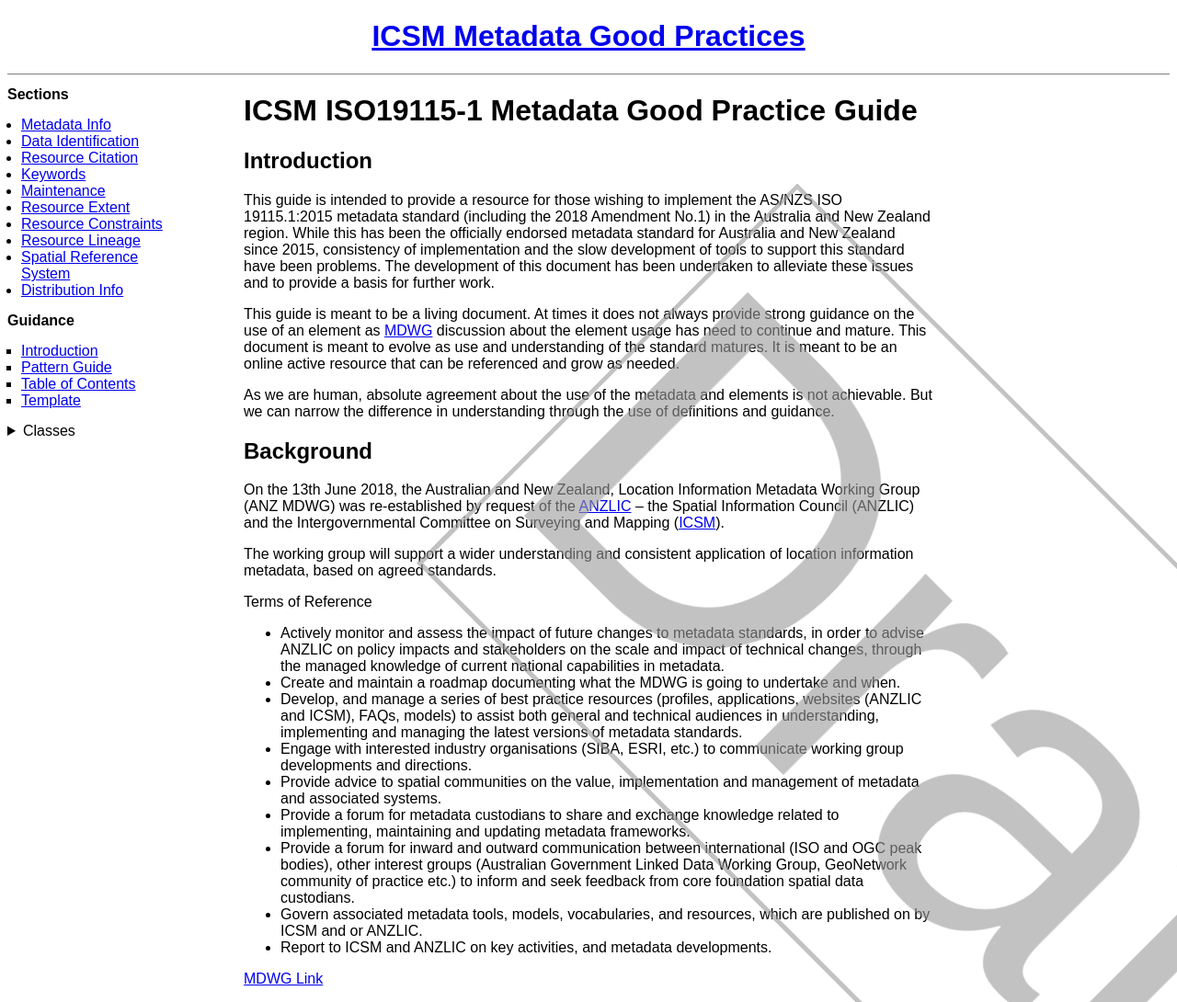
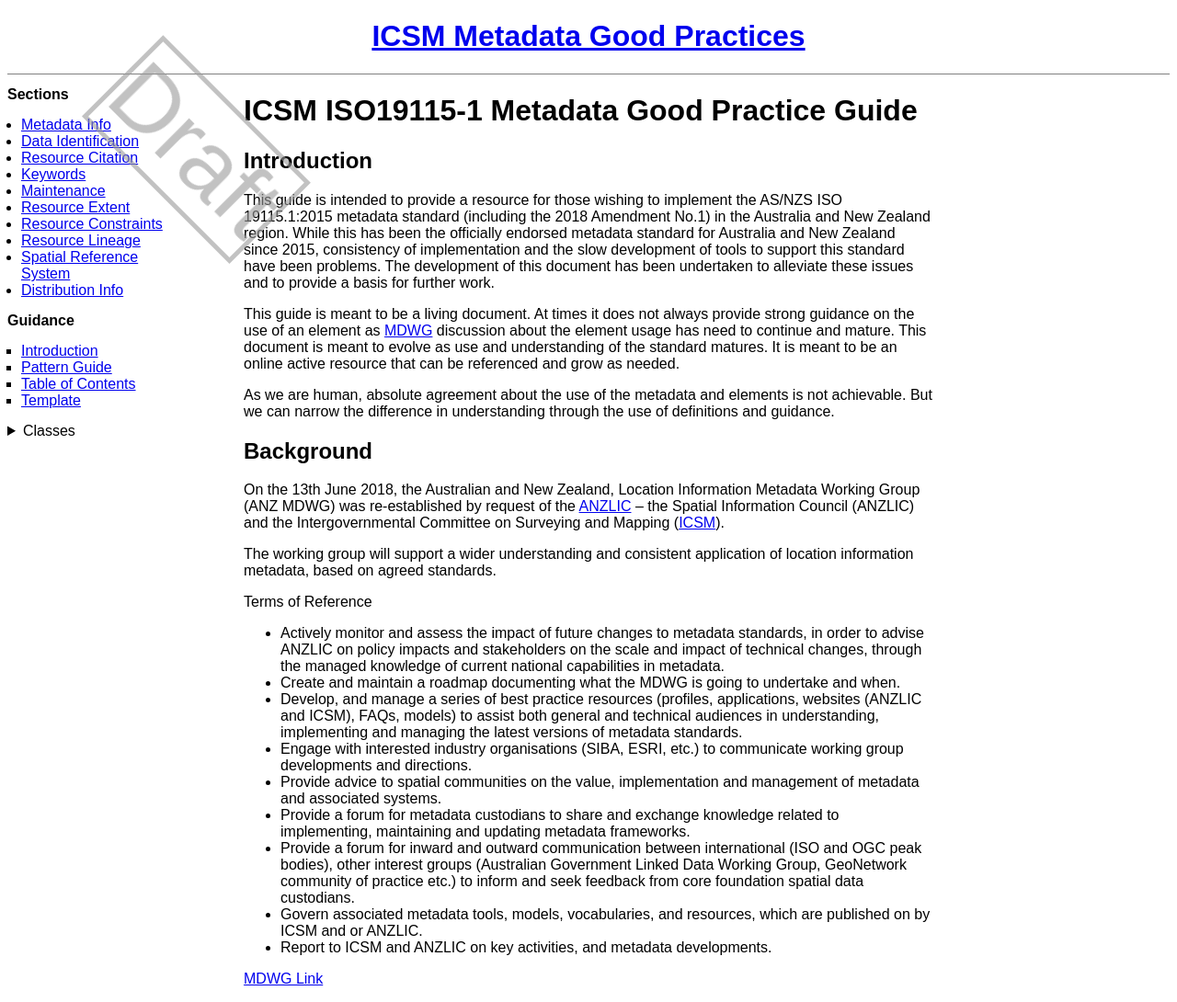
Before and after one commit to OpenWork-NZ/mdwg, a Jekyll site: the page built from index.md, in a window 1280 px wide. Shown: the whole page at 92% size. Built offline with Jekyll 4.4.1, drawn with Linux system fonts in a browser that asks for light colours.

Commit message:
Watermark text was too large

```diff
--- a/_layouts/page.html
+++ b/_layouts/page.html
@@ -25,11 +25,11 @@
 
     /* style as draft */
     main::after {
-      font: 500px sans-serif;
+      font: 100px sans-serif;
       color: #9999;
       position: fixed;
-      left: 500px;
-      top: 500px;
+      left: 100px;
+      top: 100px;
       content: "Draft";
       border: thick solid #9999;
       transform: rotate(45deg);
```
